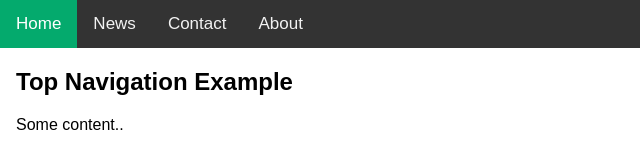
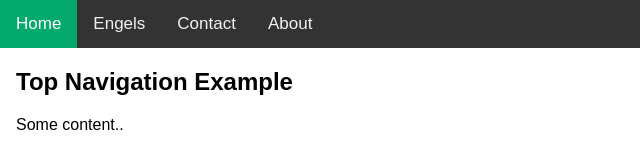
Before and after one commit to TIURIworks/tiurischool, a plain HTML site: page index.html in a window 1280 px wide. Shown: the full height of the page, 0-640 px from the left. Drawn offline with Linux system fonts and the light colour scheme.

Commit message:
Update index.html

```diff
--- a/index.html
+++ b/index.html
@@ -38,7 +38,7 @@
 
 <div class="topnav">
   <a class="active" href="#home">Home</a>
-  <a href="#news">News</a>
+  <a href="/engels">Engels</a>
   <a href="#contact">Contact</a>
   <a href="#about">About</a>
 </div>
```
